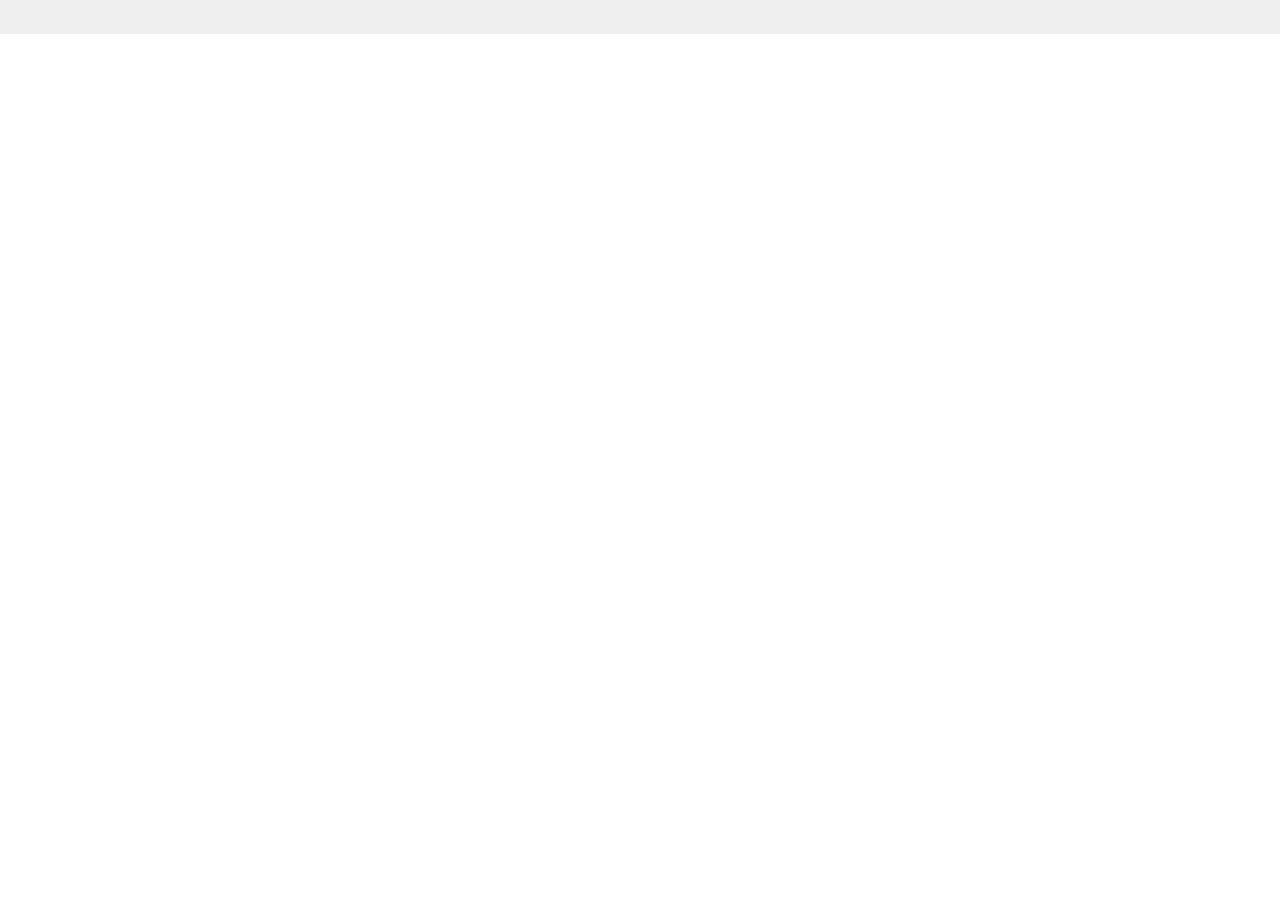
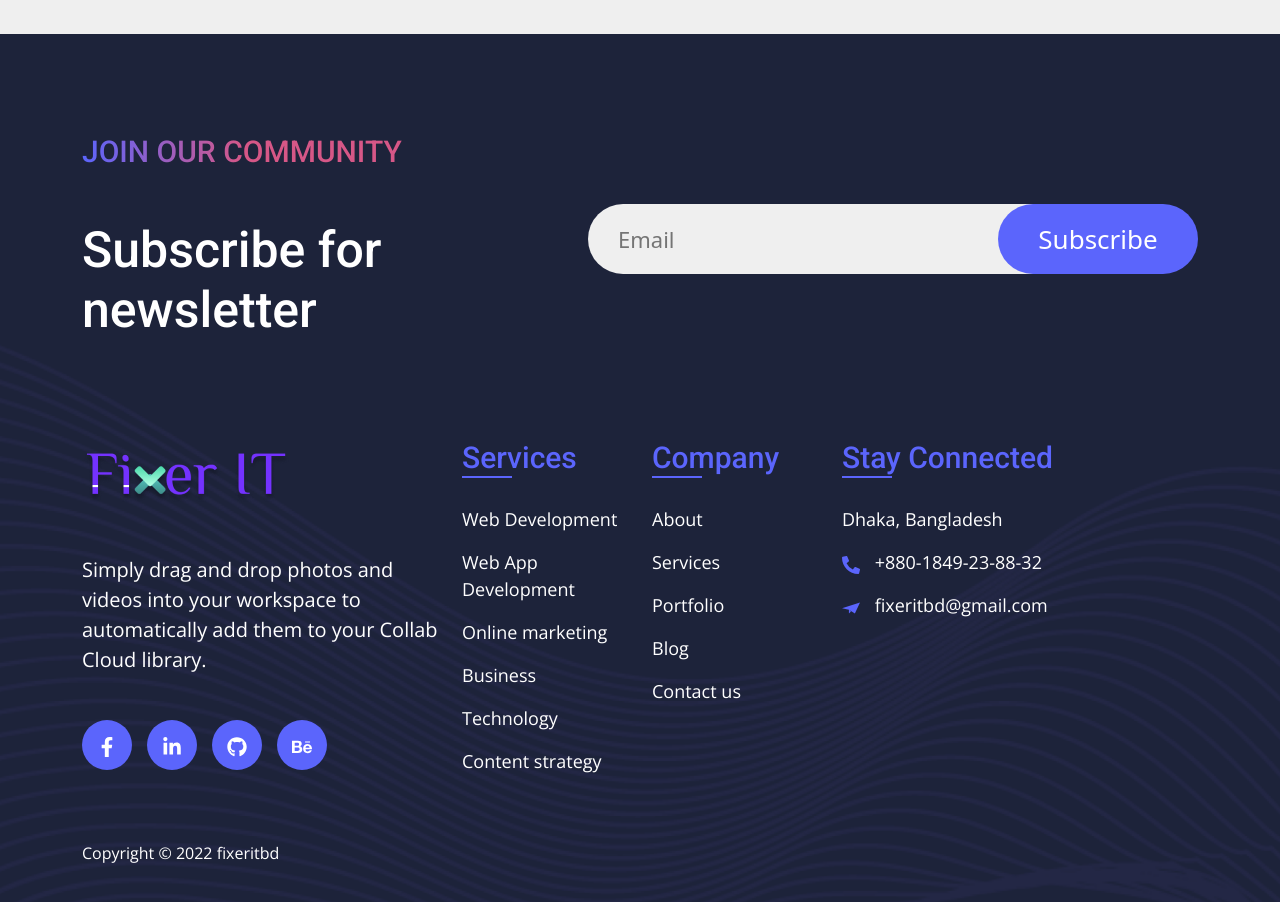
Before and after one commit to Fixeritbd/Fixer-IT-BD, a React (Create React App) app in the folder frontend/: page / in a window 1280 px wide. Shown: the part 3840-4742 px from the top of the page. Before the commit the page ends 3874 px from the top, so only its background shows below. Built offline with nearby package versions, Linux system fonts and the light colour scheme; no server answers.

Commit message:
footer done

```diff
--- /dev/null
+++ b/frontend/src/components/Footer/Footer.css
@@ -0,0 +1,124 @@
+.footer-part {
+  background: url(../../../public/Assets/images/footer/footer\ bg.png) no-repeat center/cover;
+  padding: 100px 0px 50px;
+}
+
+.footer-part .footer-heading {
+  color: white;
+  display: flex;
+  justify-content: space-between;
+  margin-bottom: 100px;
+}
+
+.footer-part .footer-heading h3 {
+  background: linear-gradient(to right, #5b65fc 0%, #d65787 32%);
+  -webkit-background-clip: text;
+  background-clip: text;
+  color: transparent;
+  font-size: 30px;
+  font-weight: 500;
+}
+
+.footer-part .footer-heading h2 {
+  margin-top: 50px;
+  font-size: 50px;
+}
+
+.inpuBtn {
+  display: flex;
+  margin-top: 70px;
+}
+
+.footer-part .footer-heading input {
+  width: 500px;
+  height: 70px;
+  padding-left: 30px;
+  color: #a7a7a7;
+  font-size: 22px;
+  border-radius: 40px;
+  background: #efefef;
+  outline: none;
+  border: none;
+  margin-bottom: 3px;
+}
+
+.footer-part .footer-heading button {
+  outline: none;
+  height: 70px;
+  font-size: 26px;
+  font-weight: 400;
+  border-radius: 40px;
+  width: 200px;
+  background: #5b65fc;
+  color: #fff;
+  border: none;
+  margin-left: -90px;
+}
+
+.fItem p {
+  font-size: 20px;
+  font-weight: 400;
+  color: #fff;
+  margin: 45px 0;
+}
+
+.footer-icon ul {
+  display: flex;
+}
+
+.footer-icon ul li {
+  margin-right: 15px;
+}
+
+.footer-icon ul li a {
+  width: 50px;
+  height: 50px;
+  background: #5b65fc;
+  line-height: 50px;
+  text-align: center;
+  border-radius: 50%;
+  color: #fff;
+  font-size: 20px;
+  transition: all linear 0.5s;
+}
+
+.footer-icon ul li a:hover {
+  color: #d65787;
+}
+
+.footer-part .footer-text h3 {
+  color: #5b65fc;
+  font-size: 30px;
+  position: relative;
+  margin-bottom: 30px;
+}
+
+.footer-part .footer-text h3::before {
+  position: absolute;
+  content: "";
+  bottom: -2px;
+  left: 0px;
+  width: 50px;
+  height: 2px;
+  background-color: #5b65fc;
+}
+
+.footer-part .footer-text p {
+  color: #fff;
+  font-size: 18px;
+}
+
+.footer-part .footer-text .icon {
+  color: #5b65fc;
+  margin-right: 10px;
+  transition: all linear 0.5s;
+}
+
+.footer-part .footer-text p:hover .icon {
+  color: #d65787;
+}
+
+.footer-part .copyright {
+  color: white;
+  margin-top: 50px;
+}
--- /dev/null
+++ b/frontend/src/components/Footer/Footer.js
@@ -0,0 +1,102 @@
+import React from "react";
+import { Col, Container, Row } from "react-bootstrap";
+import "./Footer.css";
+import logo from "./logo.png";
+import { FaFacebookF, FaLinkedinIn, FaGithub, FaBehance, FaPhoneAlt } from "react-icons/fa";
+import { SiMinutemailer } from "react-icons/si";
+
+const Footer = () => {
+  return (
+    <div className="footer-part">
+      <Container>
+        <div className="footer-heading">
+          <div>
+            <h3>JOIN OUR COMMUNITY</h3>
+            <h2>Subscribe for newsletter</h2>
+          </div>
+          <div className="inpuBtn">
+            <div>
+              <input type="text" placeholder="Email" />
+            </div>
+            <div>
+              <button>Subscribe</button>
+            </div>
+          </div>
+        </div>
+        <Row>
+          <Col lg={4}>
+            <div className="fItem">
+              <div className="logoItem">
+                <img src={logo} alt="footer-logo" />
+              </div>
+              <p>
+                Simply drag and drop photos and videos into your workspace to automatically add them to your
+                Collab Cloud library.
+              </p>
+              <div className="footer-icon">
+                <ul>
+                  <li>
+                    <a href="facebook">
+                      <FaFacebookF />
+                    </a>
+                  </li>
+                  <li>
+                    <a href="linkedin">
+                      <FaLinkedinIn />
+                    </a>
+                  </li>
+                  <li>
+                    <a href="github">
+                      <FaGithub />
+                    </a>
+                  </li>
+                  <li>
+                    <a href="behance">
+                      <FaBehance />
+                    </a>
+                  </li>
+                </ul>
+              </div>
+            </div>
+          </Col>
+          <Col lg={2}>
+            <div className="footer-text">
+              <h3>Services</h3>
+              <p>Web Development</p>
+              <p>Web App Development</p>
+              <p>Online marketing</p>
+              <p>Business</p>
+              <p>Technology</p>
+              <p>Content strategy</p>
+            </div>
+          </Col>
+          <Col lg={2}>
+            <div className="footer-text">
+              <h3>Company</h3>
+              <p>About</p>
+              <p>Services</p>
+              <p>Portfolio</p>
+              <p>Blog</p>
+              <p>Contact us</p>
+            </div>
+          </Col>
+          <Col lg={4}>
+            <div className="footer-text">
+              <h3>Stay Connected</h3>
+              <p>Dhaka, Bangladesh</p>
+              <p>
+                <FaPhoneAlt className="icon" /> +880-1849-23-88-32
+              </p>
+              <p>
+                <SiMinutemailer className="icon" /> fixeritbd@gmail.com
+              </p>
+            </div>
+          </Col>
+        </Row>
+        <p className="copyright">Copyright © 2022 fixeritbd</p>
+      </Container>
+    </div>
+  );
+};
+
+export default Footer;
--- a/frontend/src/pages/Home/Home.js
+++ b/frontend/src/pages/Home/Home.js
@@ -3,6 +3,7 @@ import AboutPart from "../../components/About/AboutPart";
 import Banner from "../../components/Banner/Banner";
 import Blog from "../../components/Blog/Blog";
 import Featured from "../../components/Featured/Featured";
+import Footer from "../../components/Footer/Footer";
 import Pricing from "../../components/Pricing/Pricing";
 import Service from "../../components/Service/Service";
 import Startup from "../../components/Startup/Startup";
@@ -21,6 +22,7 @@ function Home() {
       <Blog />
       <Pricing />
       <Testimonial />
+      <Footer />
     </div>
   );
 }
```
Also changed, not shown: frontend/public/Assets/images/footer/footer bg.png (added), frontend/src/components/Footer/logo.png (added).
